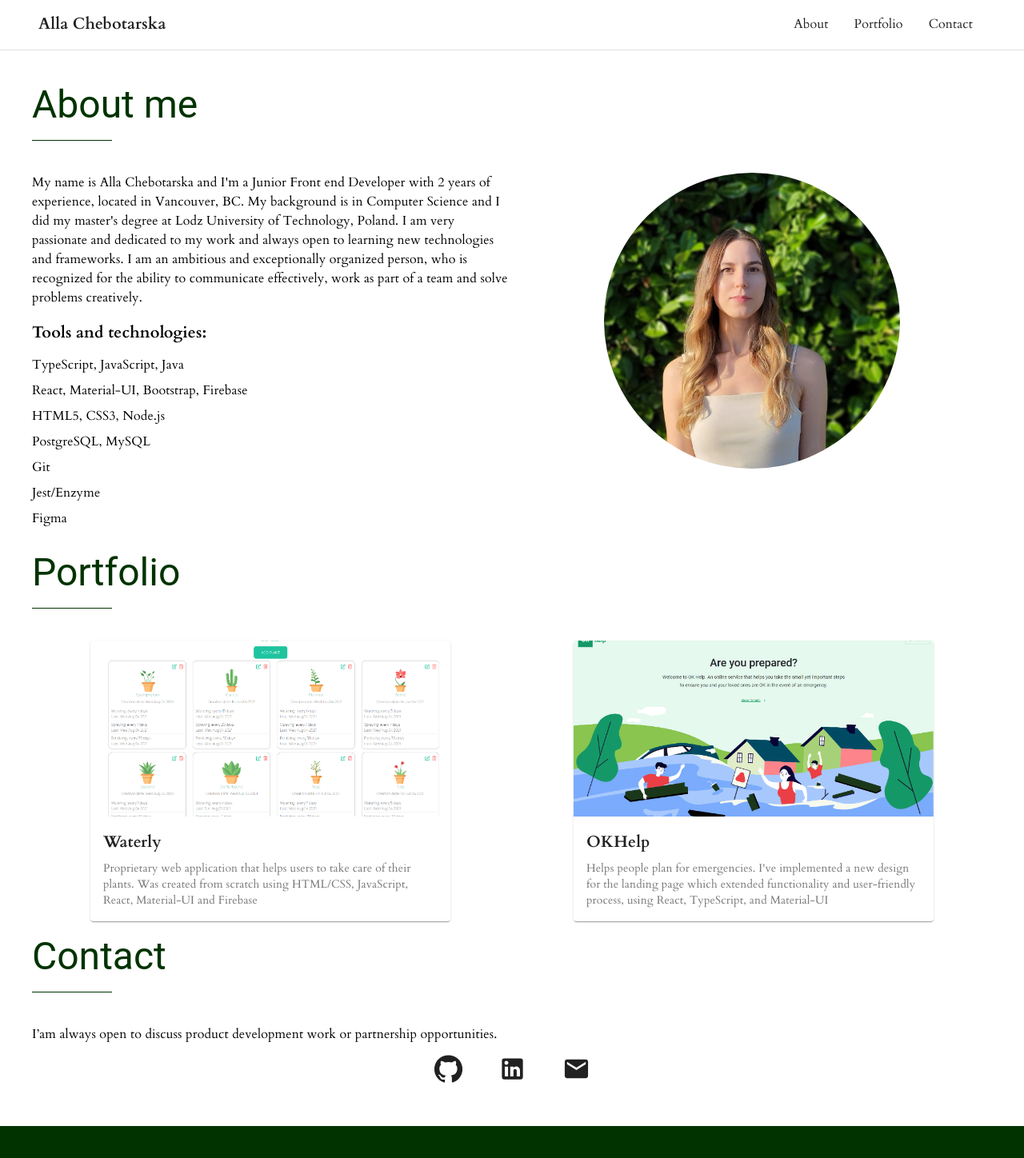
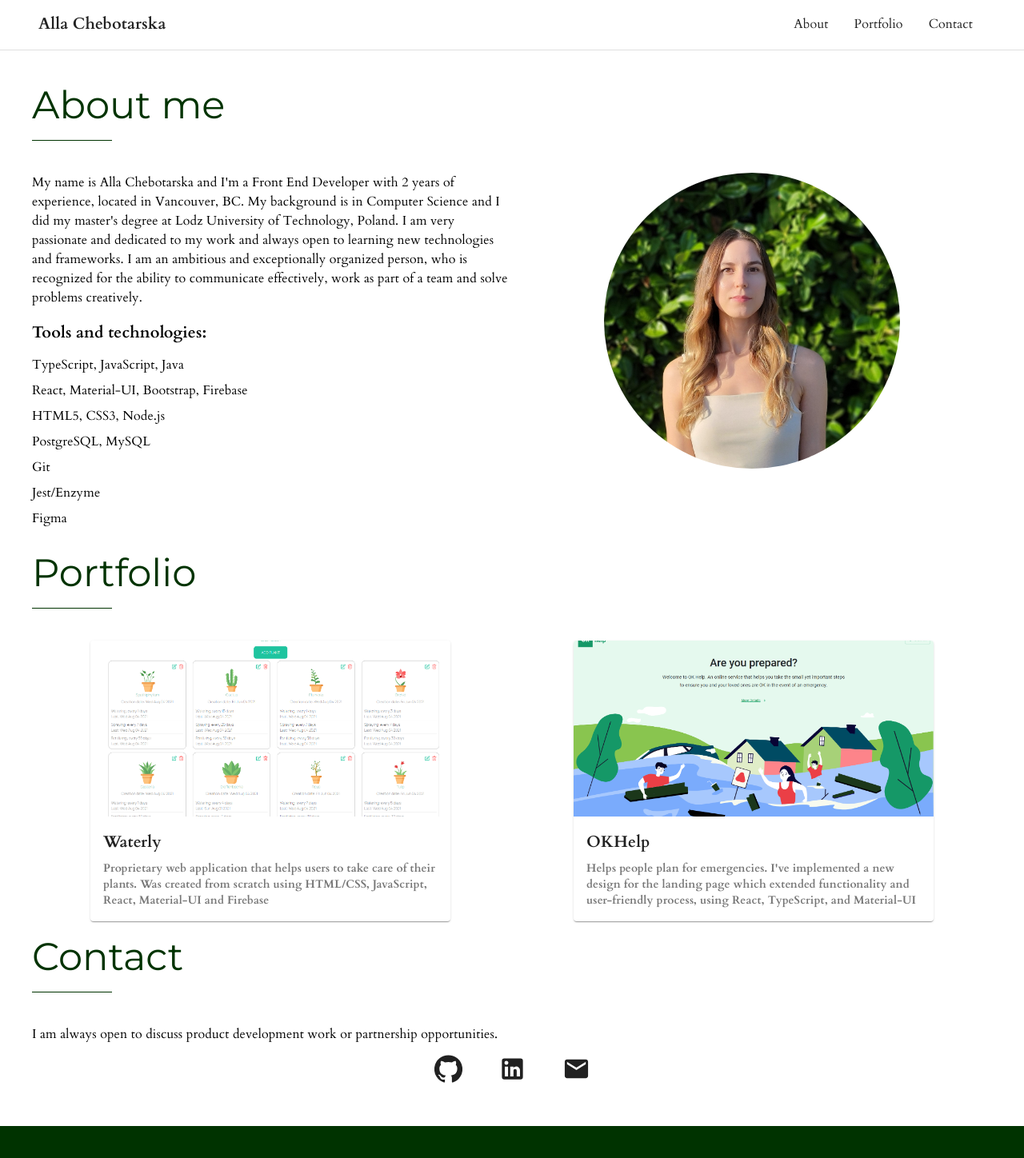
Before and after one commit to alla-chebotarska/portfolio, a React (Create React App) app: page / in a window 1280 px wide. Shown: the part 802-2250 px from the top of the page at 80% size. Built offline with nearby package versions, Linux system fonts and the light colour scheme.

Commit message:
The about description were edited

```diff
--- a/public/index.html
+++ b/public/index.html
@@ -12,6 +12,7 @@
     <link rel="icon" href="https://image.flaticon.com/icons/png/512/12/12580.png">
     <!-- Google fonts - Montserrat for headings, Cardo for copy-->
     <link rel="stylesheet" href="https://fonts.googleapis.com/css?family=Montserrat:400,700|Cardo:400,400italic,700">
+
   </head>
   <body>
     <noscript>You need to enable JavaScript to run this app.</noscript>
--- a/src/components/About/About.tsx
+++ b/src/components/About/About.tsx
@@ -54,7 +54,7 @@ export default function About() {
       <Grid container className={classes.aboutContainer}>
         <Grid item xs={12} md={6}>
           <Typography variant="body1">
-            My name is Alla Chebotarska and I'm a Junior Front end Developer
+            My name is Alla Chebotarska and I'm a Front End Developer
             with 2 years of experience, located in Vancouver, BC. My background
             is in Computer Science and I did my master's degree at Lodz
             University of Technology, Poland. I am very passionate and dedicated
--- a/src/components/Contact/Contact.tsx
+++ b/src/components/Contact/Contact.tsx
@@ -36,7 +36,7 @@ export default function Contact() {
   return (
     <>
       <Typography>
-        I’am always open to discuss product development work or partnership
+        I am always open to discuss product development work or partnership
         opportunities.
       </Typography>
       <Grid container>
--- a/src/components/Navigation/Navigation.tsx
+++ b/src/components/Navigation/Navigation.tsx
@@ -31,7 +31,9 @@ const useStyles = makeStyles((theme: Theme) => ({
   NavigationLinkBox: {
     paddingRight: theme.spacing(3),
   },
-  NavigationListItemText: {},
+  NavigationListItemText: {
+    fontWeight: 600,
+  },
 }));
 
 function createData(title: string, href: string) {
--- a/src/themes/theme.tsx
+++ b/src/themes/theme.tsx
@@ -10,6 +10,7 @@ export const theme = createTheme({
   },
   typography: {
     h3: {
+      fontFamily: ["Montserrat", "sans-serif"].join(","),
       color: "#003300",
     },
     h6: {
@@ -18,11 +19,11 @@ export const theme = createTheme({
     },
     body1: {
       fontFamily: ["Cardo", "Times New Roman", "sans-serif"].join(","),
-        fontWeight: 400,
+      fontWeight: 500,
     },
     body2: {
       fontFamily: ["Cardo", "Times New Roman", "sans-serif"].join(","),
-        fontWeight: 400,
+      fontWeight: 600,
     },
   },
 });
```
Lines whose indentation alone changed are shown as unchanged.
